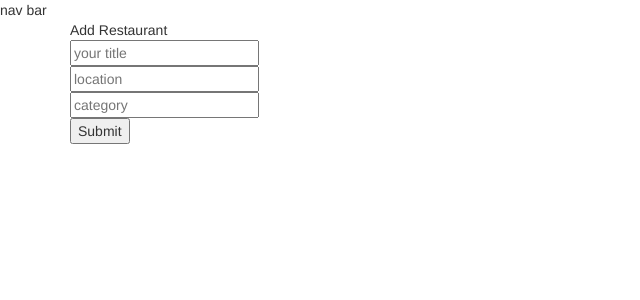
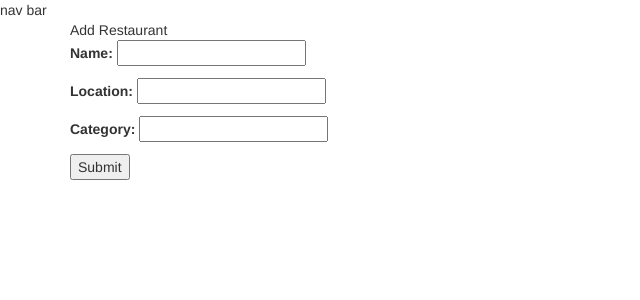
Before and after one commit to aminhp93/try_django_1_11, a Django app: page /restaurants/create/ in a window 1280 px wide. Shown: the top 300 px of the page, without its empty margins (0-640 px from the left). Run offline with Django 3.2, Linux system fonts and the light colour scheme; some libraries are stand-ins or nearby versions.

Commit message:
25 - The Power of Django Forms

```diff
--- a/src/restaurants/forms.py
+++ b/src/restaurants/forms.py
@@ -4,3 +4,9 @@ class RestaurantCreateForm(forms.Form):
 	name 		= forms.CharField()
 	location 	= forms.CharField(required=False)
 	category 	= forms.CharField(required=False)
+
+	def clean_name(self):
+		name = self.cleaned_data.get("name")
+		if name == "Hello":
+			raise forms.ValidationError("Not a valid name")
+		return name
--- a/src/restaurants/templates/restaurants/form.html
+++ b/src/restaurants/templates/restaurants/form.html
@@ -4,9 +4,10 @@
 Add Restaurant
 <form action="" method="POST">
 	{% csrf_token %}
-	<input type="text" name="title" placeholder="your title"><br>
+	<!-- <input type="text" name="name" placeholder="your title"><br>
 	<input type="text" name="location" placeholder="location"><br>
-	<input type="text" name="category" placeholder="category"><br>
+	<input type="text" name="category" placeholder="category"><br> -->
+	{{ form.as_p }}
 	<input type="submit">
 </form>
 {% endblock %}
--- a/src/restaurants/views.py
+++ b/src/restaurants/views.py
@@ -71,19 +71,24 @@ class ContactTemplateView(TemplateView):
 	template_name = "contact.html"
 
 def restaurant_createview(request):
-	if request.method == "POST":
-		print("POST ")
-		title = request.POST.get("title")
-		location = request.POST.get("location")
-		category = request.POST.get("category")
+	form = RestaurantCreateForm(request.POST or None)
+
+	# title = request.POST.get("title")
+	# location = request.POST.get("location")
+	# category = request.POST.get("category")
+	if form.is_valid():
 		obj = RestaurantLocation.objects.create(
-				name = title,
-				location=location,
-				category=category
+				name = form.cleaned_data.get("name"),
+				location=form.cleaned_data.get("location"),
+				category=form.cleaned_data.get("category")
 			)
+		print(obj)
 		return HttpResponseRedirect("/restaurants/")
+	if form.errors:
+		print(form.errors)
+
 	template_name = "restaurants/form.html"
-	context = {}
+	context = {"form": form}
 	return render (request, template_name, context)
 
 
```
Also changed, not shown: src/db.sqlite3.
